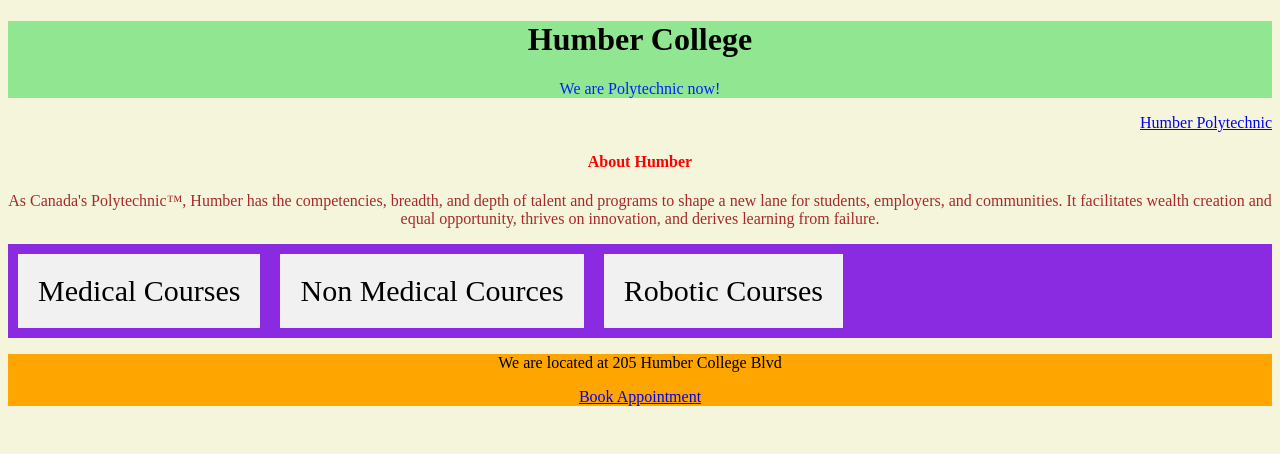
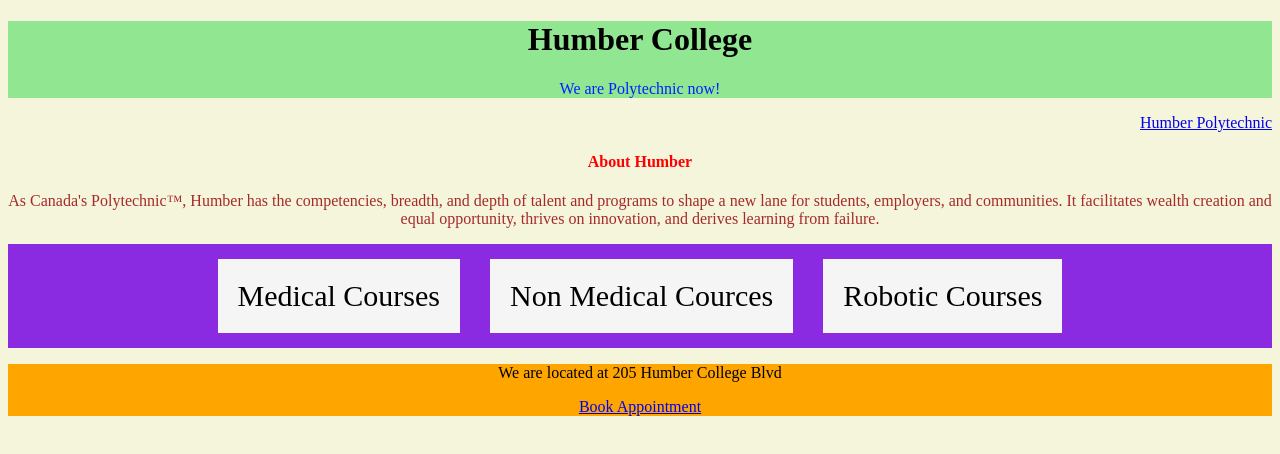
Before and after one commit to OnkarSraE/Lab2, a plain HTML site: page index.html in a window 1280 px wide. Drawn offline with Linux system fonts and the light colour scheme.

Commit message:
indexfinallab2

```diff
--- a/index.html
+++ b/index.html
@@ -8,11 +8,12 @@
         .flex-container {
             display:flex;
             flex-wrap: nowrap;
+            justify-content: center;
             background-color: blueviolet;
         }
         .flex-container > div {
-            background-color: #f1f1f1;
-            margin: 10px;
+            background-color: whitesmoke;
+            margin: 15px;
             padding: 20px;
             font-size: 30px;
 
```
